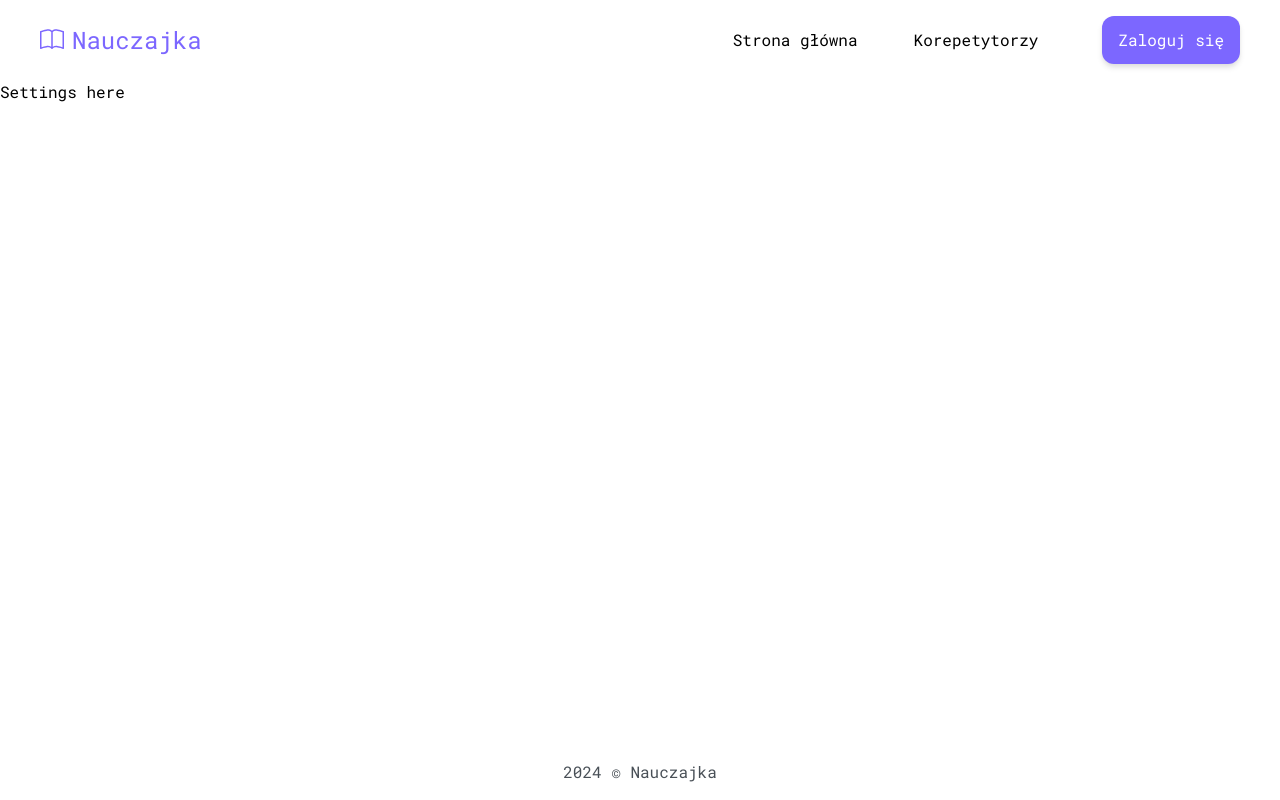
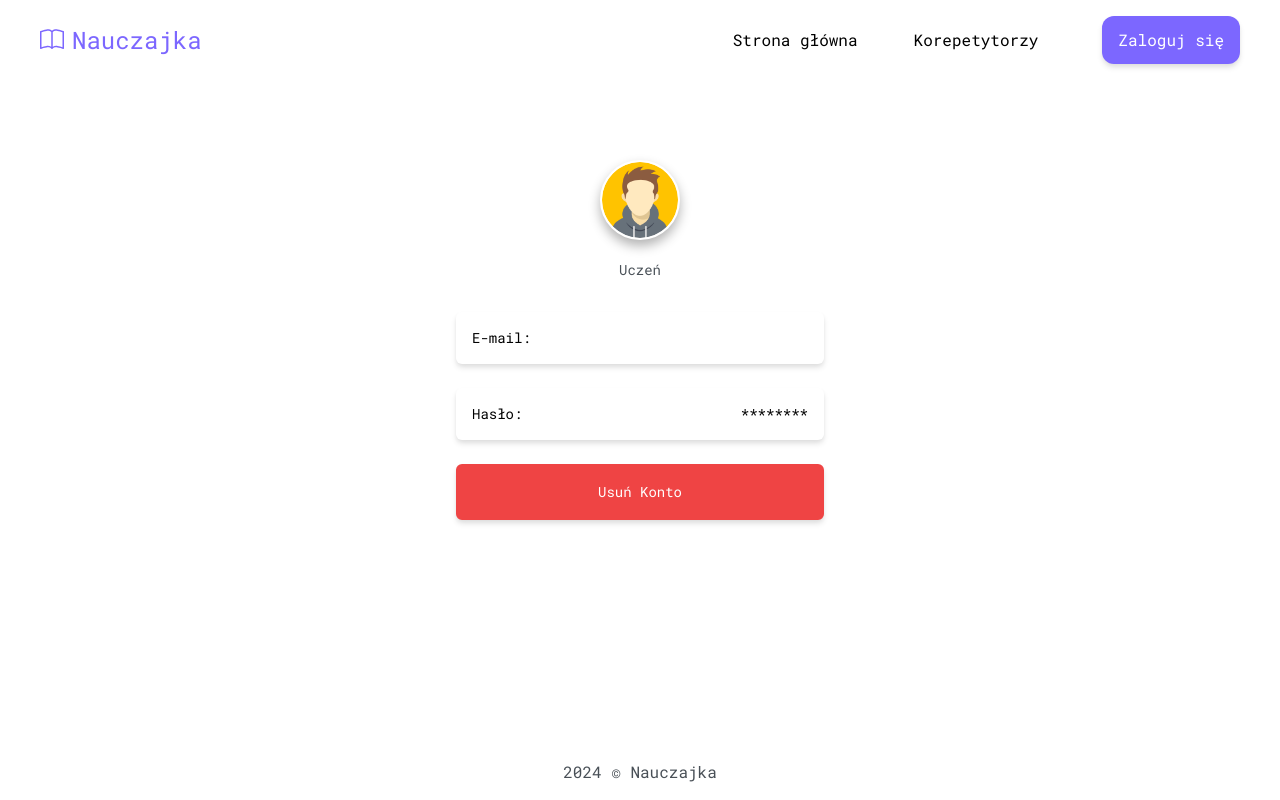
Before and after one commit to ProOnDesk/nauczajka-front-react, a React (Vite) app: page /settings in a window 1280 px wide. Built offline with nearby package versions, Linux system fonts and the light colour scheme.

Commit message:
layout user settings without mechanics

```diff
--- /dev/null
+++ b/src/features/Settings/SettingsElement.jsx
@@ -0,0 +1,20 @@
+import { CiEdit } from 'react-icons/ci';
+
+function SettingsElement({ label, children, onClick }) {
+	return (
+		<button
+			className='relative p-4 flex flex-row bg-white shadow-md shadow-shadowBlack rounded-md overflow-hidden'
+			onClick={onClick}
+		>
+			<p className='flex w-full'>{label}:</p>
+			<p className='flex justify-center'>{children}</p>
+			<div className='absolute w-full h-full left-0 top-0 flex justify-center items-center opacity-0 hover:opacity-100 hover:bg-gray/60 transition-all hover:cursor-pointer'>
+				<span className='text-3xl text-white'>
+					<CiEdit />
+				</span>
+			</div>
+		</button>
+	);
+}
+
+export default SettingsElement;
--- /dev/null
+++ b/src/features/Settings/UserInfo.jsx
@@ -0,0 +1,42 @@
+import { CiImageOn } from 'react-icons/ci';
+import SettingsElement from './SettingsElement';
+import UserInfoBtn from './UserInfoBtn';
+
+function UserInfo({ user }) {
+	function handleEditImage() {
+		console.log('zmien obrazek kox');
+	}
+	return (
+		<div className='mx-auto w-full flex flex-col justify-center '>
+			<div className='flex flex-col flex-wrap items-center justify-center pb-6 px-10 text-2xl text-gray'>
+				<div className='flex flex-col justify-center items-center gap-5'>
+					<div className='relative' onClick={handleEditImage}>
+						<img
+							src='/user.png'
+							alt='User Avatar'
+							className='min-w-20 w-20 border-2 border-white bg-white shadow-myShadow rounded-full'
+						/>
+						<div className='absolute opacity-0 top-0 left-0 rounded-full h-full w-full hover:opacity-100 transition-all hover:bg-gray/60 hover:cursor-pointer flex justify-center items-center'>
+							<span className='text-white text-4xl'>
+								<CiImageOn />
+							</span>
+						</div>
+					</div>
+					<p className=''>
+						{user?.first_name} {user?.last_name}
+					</p>
+				</div>
+				<div className='text-sm flex flex-row items-center gap-2'>
+					<p>{user?.is_tutor ? 'Korepetytor' : 'Uczeń'}</p>
+				</div>
+			</div>
+			<div className='flex flex-col gap-6 p-2 text-sm '>
+				<SettingsElement label={'E-mail'}>{user?.email}</SettingsElement>
+				<SettingsElement label={'Hasło'}>********</SettingsElement>
+				<UserInfoBtn type={'dangerous'}>Usuń Konto</UserInfoBtn>
+			</div>
+		</div>
+	);
+}
+
+export default UserInfo;
--- /dev/null
+++ b/src/features/Settings/UserInfoBtn.jsx
@@ -0,0 +1,18 @@
+function UserInfoBtn({ type, children, onClick }) {
+	return (
+		<button
+			onClick={onClick}
+			className={`p-4 flex flex-row justify-center transition-colors shadow-md shadow-shadowBlack rounded-md ${
+				type === 'primary' &&
+				' bg-mainPurple hover:bg-mainPurpleHover text-white '
+			} ${
+				type === 'dangerous' &&
+				' hover:bg-white bg-red-500 hover:text-red-500 text-white border-2 border-red-500'
+			} `}
+		>
+			{children}
+		</button>
+	);
+}
+
+export default UserInfoBtn;
--- a/src/pages/SettingsPage.jsx
+++ b/src/pages/SettingsPage.jsx
@@ -1,7 +1,11 @@
+import { useUserData } from '../features/Auth/useUserData';
+import UserInfo from '../features/Settings/UserInfo';
+
 function SettingsPage() {
+	const { data: user } = useUserData();
 	return (
-		<div>
-			<p>Settings here</p>
+		<div className='max-w-96 mx-auto w-full flex flex-col pt-10 md:pt-20'>
+			<UserInfo user={user} />
 		</div>
 	);
 }
--- a/src/ui/navigation/Nav.jsx
+++ b/src/ui/navigation/Nav.jsx
@@ -22,7 +22,7 @@ function Nav({ appLayoutRef }) {
 
 	return (
 		<div className='bg-white'>
-			<nav className=' h-20 max-w-7xl mx-auto w-full flex justify-between items-center px-4 sm:px-10 group bg-white z-10 transition-colors'>
+			<nav className=' h-20 max-w-7xl mx-auto w-full flex justify-between items-center px-4 sm:px-10 group bg-white z-[1000] transition-colors '>
 				<NavLink
 					to=''
 					className='text-mainPurple hover:text-mainPurpleHover hover:cursor-pointer py-2'
--- a/src/ui/navigation/NavDesktop.jsx
+++ b/src/ui/navigation/NavDesktop.jsx
@@ -6,7 +6,7 @@ function NavDesktop() {
 	const { data: user } = useUserData();
 
 	return (
-		<div className='flex flex-row items-center gap-12'>
+		<div className='flex flex-row items-center gap-12 z-20'>
 			<div className='flex flex-row justify-betwee gap-6'>
 				<NavLinkBtn to=''>Strona główna</NavLinkBtn>
 				<NavLinkBtn to='instructors'>Korepetytorzy</NavLinkBtn>
--- a/src/ui/navigation/NavMobile.jsx
+++ b/src/ui/navigation/NavMobile.jsx
@@ -95,9 +95,9 @@ function NavMobile({ appLayoutRef }) {
 						<img
 							src='/user.png'
 							alt='User Avatar'
-							className='w-12 border-2 rounded-full border-gray group-[.icon]:group-hover:border-mainPurple'
+							className='w-16 border-2 rounded-full border-white shadow-myShadow group-[.icon]:group-hover:border-mainPurple transition-colors mx-5'
 						/>
-						<p className='text-gray text-xl group-[.icon]:group-hover:text-mainPurple'>
+						<p className='text-gray text-xl group-[.icon]:group-hover:text-mainPurple transition-colors'>
 							{user?.first_name}
 						</p>
 					</NavLink>
--- a/src/ui/navigation/NavMobileElement.jsx
+++ b/src/ui/navigation/NavMobileElement.jsx
@@ -5,7 +5,7 @@ function NavMobileElement({ children, to, onClick, icon }) {
 		<>
 			{to && (
 				<NavLink
-					className='py-5 hover:text-mainPurple text-xl text-gray flex flex-row flex-start items-center gap-2 p-4'
+					className='py-5 hover:text-mainPurple text-xl text-gray flex flex-row flex-start items-center gap-2 p-4 transition-colors'
 					to={to}
 				>
 					<span className='block text-2xl'>{icon}</span>
@@ -14,7 +14,7 @@ function NavMobileElement({ children, to, onClick, icon }) {
 			)}
 			{onClick && (
 				<button
-					className='py-5 hover:text-mainPurple text-xl text-gray flex flex-row flex-start items-center gap-2 p-4'
+					className='py-5 hover:text-mainPurple text-xl text-gray flex flex-row flex-start items-center gap-2 p-4 transition-colors'
 					onClick={onClick}
 				>
 					<span className='block text-2xl'>{icon}</span>
--- a/src/ui/navigation/UserLogo.jsx
+++ b/src/ui/navigation/UserLogo.jsx
@@ -3,7 +3,6 @@ import { CiSettings } from 'react-icons/ci';
 import { CiLogout } from 'react-icons/ci';
 import { useLogout } from '../../features/Auth/useLogout';
 import { useUserData } from '../../features/Auth/useUserData';
-import { NavLink } from 'react-router-dom';
 
 function UserLogo() {
 	const { data: user } = useUserData();
@@ -28,16 +27,14 @@ function UserLogo() {
 			</div>
 
 			{userInfoShow && (
-				<div className='absolute right-0 w-48 top-18 flex flex-col justify-start shadow-myShadow shadow-shadowBlack rounded-md overflow-hidden '>
-					<div className='flex flex-row items-center px-6 py-4 gap-2 hover:bg-whiteHover hover:cursor-pointer transition-colors'>
+				<div className='absolute right-0 w-48 top-18 flex flex-col justify-start shadow-myShadow shadow-shadowBlack rounded-md overflow-hidden bg-white '>
+					<div className='flex flex-row items-center px-6 py-4 gap-2 hover:bg-whiteHover hover:cursor-pointer'>
 						<span className='text-xl'>
 							<CiSettings />
 						</span>
-						<NavLink className='flex' to='settings'>
-							Ustawienia
-						</NavLink>
+						<button className='flex'>Ustawienia</button>
 					</div>
-					<div className='flex flex-row items-center px-6 py-4 gap-2 hover:bg-whiteHover hover:cursor-pointer transition-colors'>
+					<div className='flex flex-row items-center px-6 py-4 gap-2 hover:bg-whiteHover hover:cursor-pointer'>
 						<span className='text-xl'>
 							<CiLogout />
 						</span>
```
Also changed, not shown: public/user.png, public/user1.png (added).
